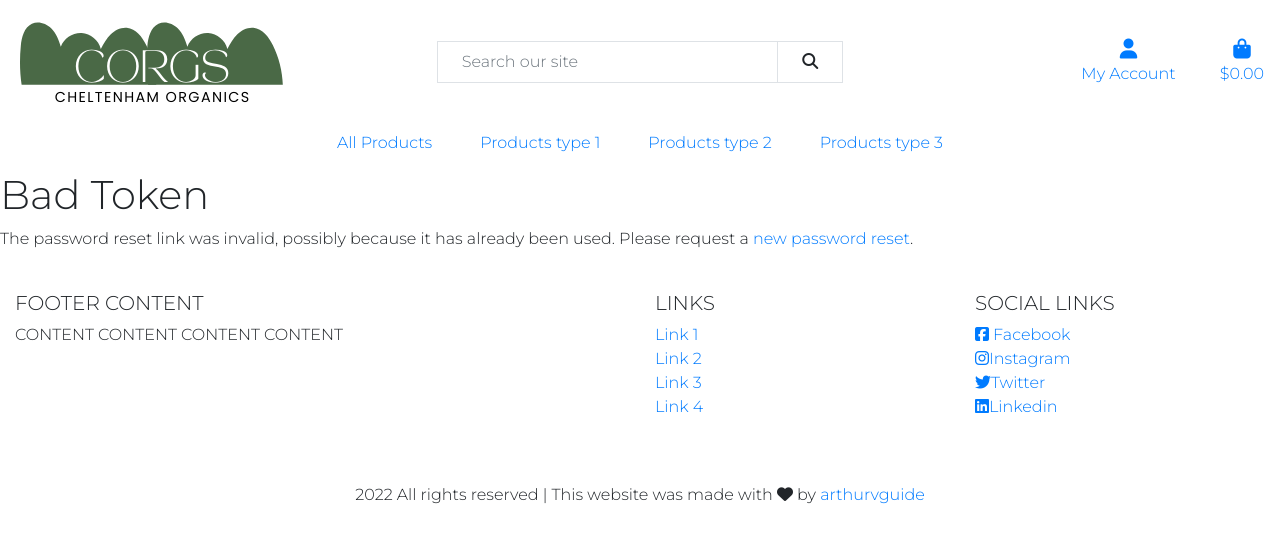
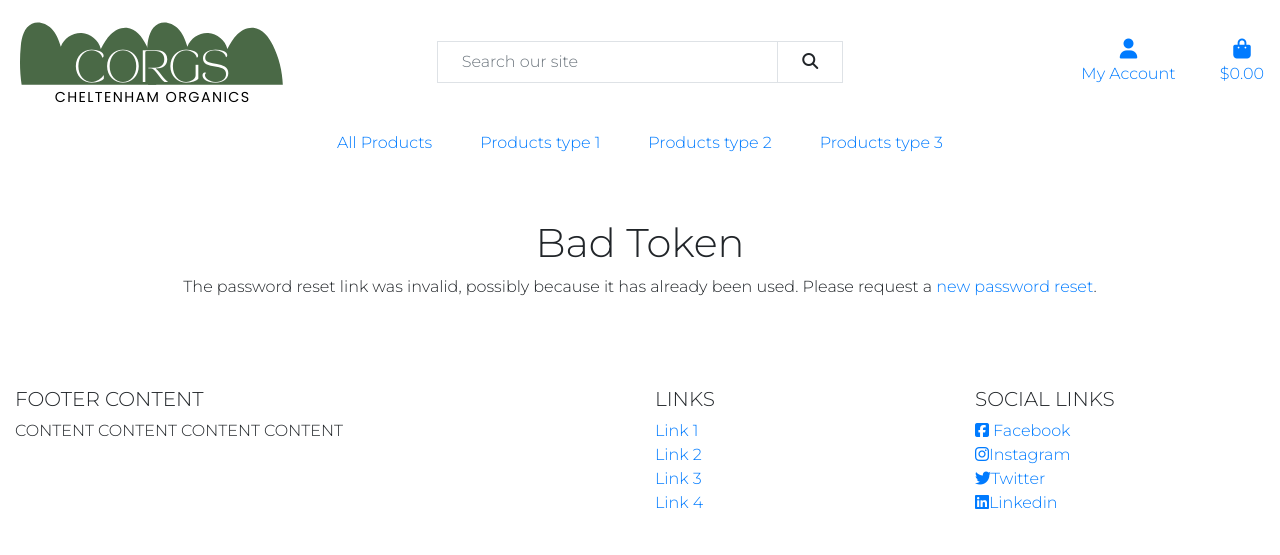
Before and after one commit to arthurvguide/cheltenham-organics, a Django app: a page that uses templates/allauth/account/password_reset_from_key.html in a window 1280 px wide. Shown: the top 555 px of the page. Run offline with Django 3.2, Linux system fonts and the light colour scheme; data comes from the database, SQL or seed files in the repository; some libraries are stand-ins or nearby versions.

Commit message:
Edit password_reset_from_key page

```diff
--- a/templates/allauth/account/password_reset_from_key.html
+++ b/templates/allauth/account/password_reset_from_key.html
@@ -1,10 +1,14 @@
 {% extends "account/base.html" %}
 
 {% load i18n %}
-{% block head_title %}{% trans "Change Password" %}{% endblock %}
+
 
 {% block content %}
-    <h1>{% if token_fail %}{% trans "Bad Token" %}{% else %}{% trans "Change Password" %}{% endif %}</h1>
+<div class="text-center justify-content-center m-5 register-container">
+    <div class="row justify-content-center mt-5">
+        <h1>{% if token_fail %}{% trans "Bad Token" %}{% else %}{% trans "Change Password" %}{% endif %}</h1>
+    </div>
+    <div class="row justify-content-center">
 
     {% if token_fail %}
         {% url 'account_reset_password' as passwd_reset_url %}
@@ -14,10 +18,13 @@
             <form method="POST" action="{{ action_url }}">
                 {% csrf_token %}
                 {{ form.as_p }}
-                <input type="submit" name="action" value="{% trans 'change password' %}"/>
+                <input class="btn" type="submit" name="action" value="{% trans 'change password' %}"/>
             </form>
         {% else %}
             <p>{% trans 'Your password is now changed.' %}</p>
         {% endif %}
     {% endif %}
+    </div>
+</div>
+
 {% endblock %}
```
